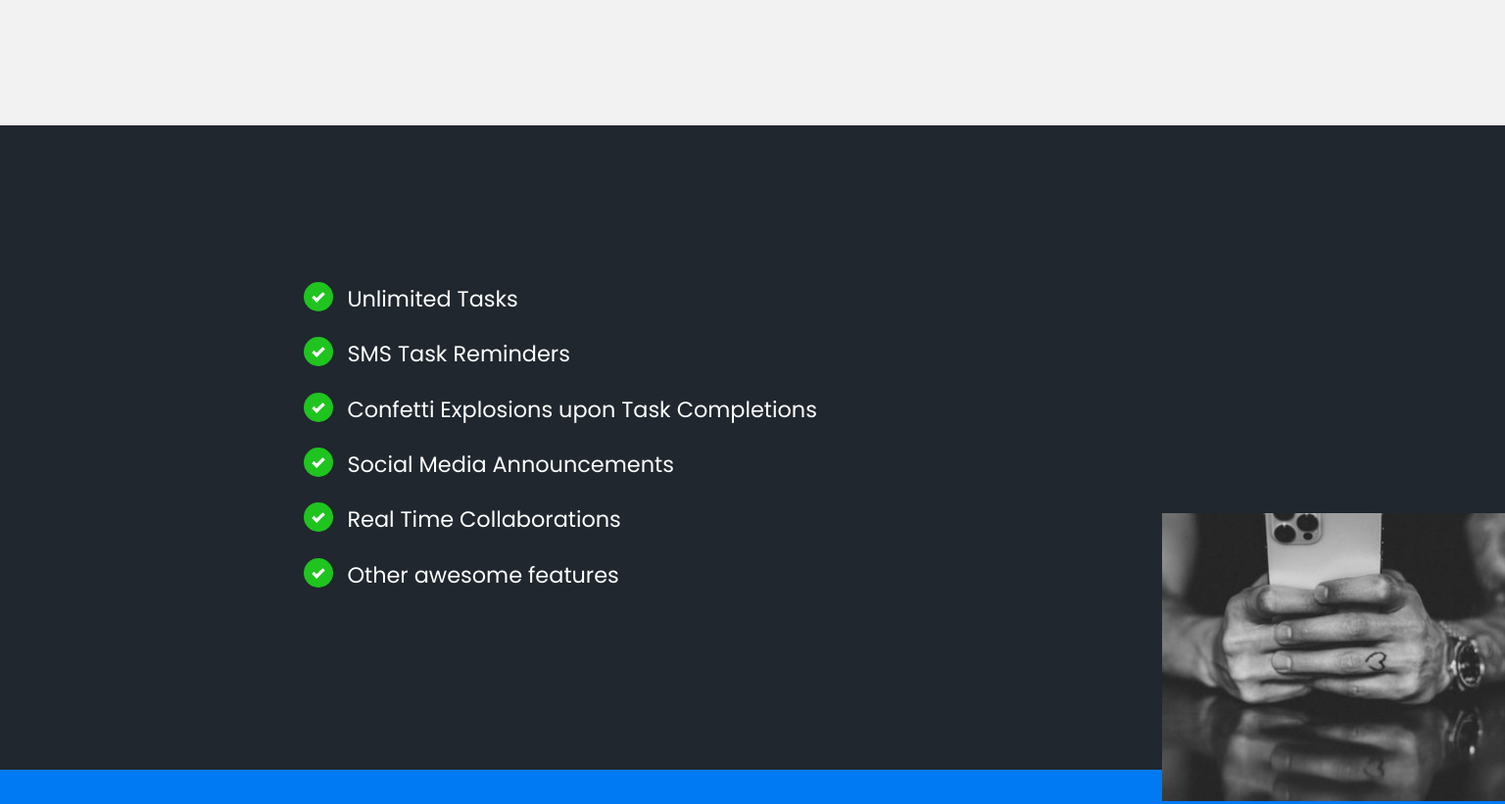
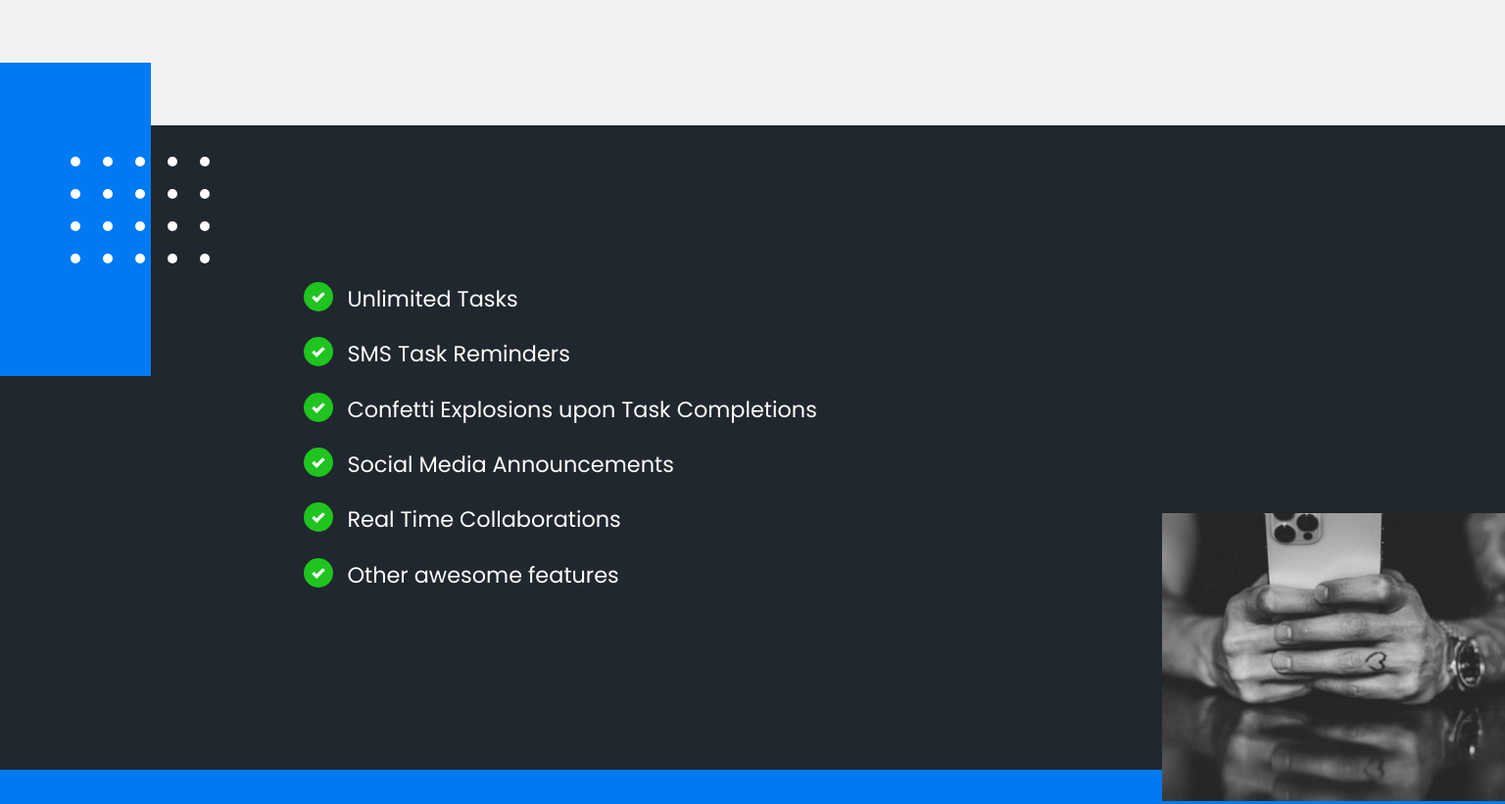
Before and after one commit to junickaquino/html-css-practice, a plain HTML site: page DesignCourse/index.html in a window 1536 px wide. Shown: the part 620-1441 px from the top of the page at 98% size. Drawn offline with Linux system fonts and the light colour scheme.

Commit message:
Added more decorations for larger screens in Features

```diff
--- a/DesignCourse/css/main.scss
+++ b/DesignCourse/css/main.scss
@@ -378,3 +378,27 @@ nav {
     }
   }
 }
+
+@media only screen and (min-width: 1450px) {
+  .features-section {
+    &::before {
+      content: "";
+      position: absolute;
+      width: 10%;
+      height: 20em;
+      background: var(--primary-color);
+      left: 0;
+      top: -4em;
+    }
+
+    &::after {
+      content: "";
+      position: absolute;
+      width: 200px;
+      height: 20em;
+      background: url("../images/dots.svg") no-repeat;
+      left: 4.5em;
+      top: 2em;
+    }
+  }
+}
```
Also changed, not shown: DesignCourse/css/main.css, 1 other file.
